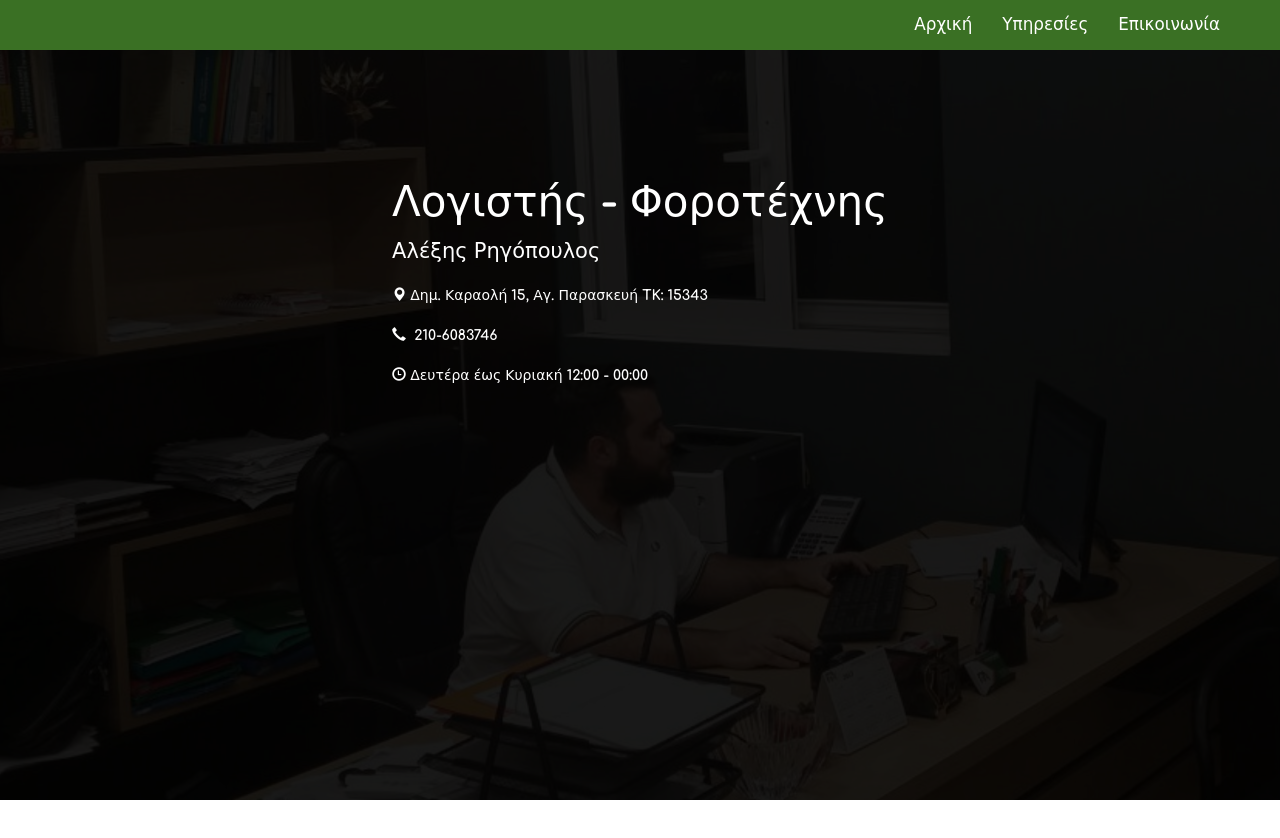
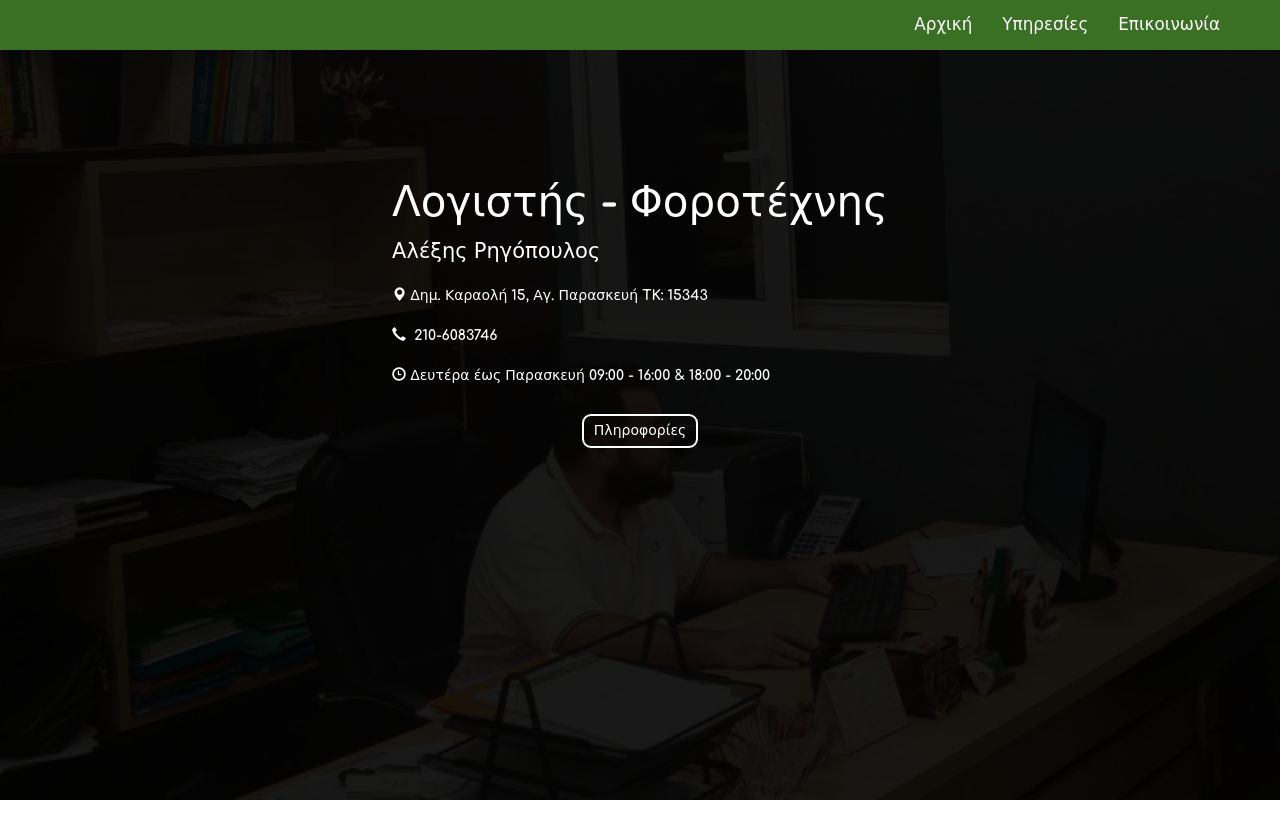
Before and after one commit to xargr/rigopoulos, a plain HTML site: page index.html in a window 1280 px wide. Shown: the top 838 px of the page. Drawn offline with nearby package versions, Linux system fonts and the light colour scheme.

Commit message:
skeleton html page

```diff
--- a/css/style.css
+++ b/css/style.css
@@ -94,6 +94,18 @@ header{
     font-size: 1.5em;
 }
 
+.more {
+    margin-top: 2em;
+    display: flex;
+    justify-content: center;
+}
+
+.more a {
+    border: 2px solid #fff;
+    padding: 5px 10px;
+    border-radius: 9px;
+}
+
 
 .content{
 	min-height: 500px;
--- a/index.html
+++ b/index.html
@@ -6,7 +6,7 @@
 <meta name="viewport" content="width=device-width, initial-scale=1">
 <meta name="description" content="Λογιστικό γραφείο στην Αγία Παρασκευή επί της οδού Καραολή και Δημητρίου 15 ΤΚ 15343 με 20ετή εμπειρία στον χώρο και διαρκής ενημέρωση">
 <link rel="stylesheet" href="https://maxcdn.bootstrapcdn.com/bootstrap/3.3.7/css/bootstrap.min.css">
-<link rel="stylesheet" href="css/style.css?v=1.0">
+<link rel="stylesheet" href="css/style.css">
 <title>Λογιστικό Γραφείο Αγία Παρασκευή - ΡΗΓΟΠΟΥΛΟΣ ΑΛΕΞΗΣ</title>
 </head>
 <body>
@@ -27,7 +27,7 @@
 <div class="collapse navbar-collapse" id="bs-example-navbar-collapse-1">
 <ul class="nav navbar-nav navbar-right">
 <li><a href="#">Αρχική</a></li>
-<li><a href="#one">Υπηρεσίες</a></li>
+<li><a href="#servises">Υπηρεσίες</a></li>
 <li><a href="#one">Επικοινωνία</a></li>
 </ul>
 </div><!-- /.navbar-collapse -->
@@ -54,7 +54,11 @@
 	<br>
 
 	<!-- <i class="glyphicon glyphicon-phone-alt" aria-hidden="true"></i>  <a class="hidden-xs" href="tel:+302102463762" >210-2463762</a> <br><br> -->
-	<i class="glyphicon glyphicon-time icon-logo" aria-hidden="true"></i> Δευτέρα έως Κυριακή 12:00 - 00:00
+	<i class="glyphicon glyphicon-time icon-logo" aria-hidden="true"></i> Δευτέρα έως Παρασκευή 09:00 - 16:00  &amp; 18:00 - 20:00
+
+	<div class="more"><a href="#servises">Πληροφορίες</a></div>
+
+
 </div>
 <div id="bg"></div>
 </header>
@@ -63,7 +67,7 @@
 <div class="container">
 	<div class="row">
 		<div class="col-md-8">
-			<div class="content" id="one">
+			<div class="content" id="servises">
 				cdcdcdc
 			</div>
 		</div>
```
